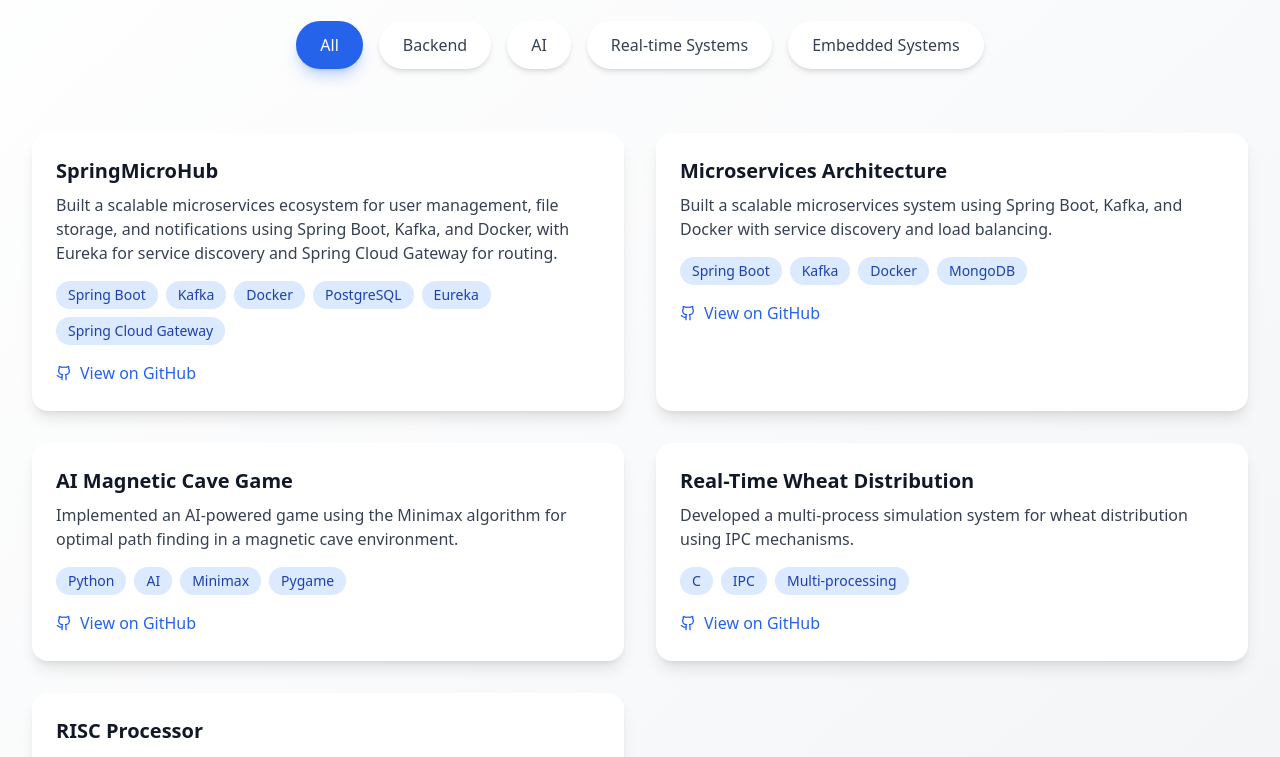
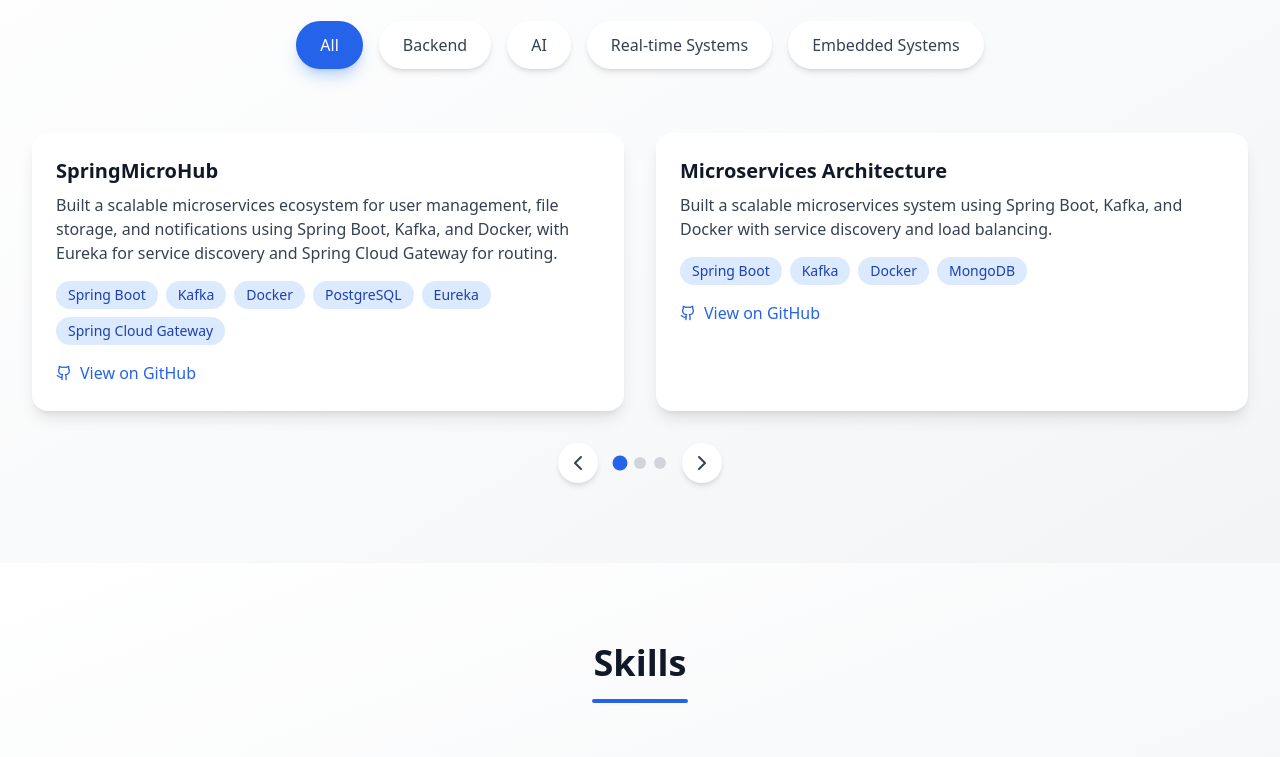
Before and after one commit to Amr-HAlahla/Portfolio, a React (Vite) app: page / in a window 1280 px wide. Shown: the part 2500-3257 px from the top of the page. Built offline with nearby package versions, Linux system fonts and the light colour scheme.

Commit message:
feat: add pagination to Projects section

```diff
--- a/src/components/Projects.tsx
+++ b/src/components/Projects.tsx
@@ -1,5 +1,5 @@
 import { useState } from 'react';
-import { Github } from 'lucide-react';
+import { Github, ChevronLeft, ChevronRight } from 'lucide-react';
 import { Project } from '../types';
 
 const projects: Project[] = [
@@ -42,12 +42,28 @@ const projects: Project[] = [
 
 export default function Projects() {
   const [filter, setFilter] = useState<Project['category'] | 'All'>('All');
+  const [currentPage, setCurrentPage] = useState(0);
+  const projectsPerPage = 2;
 
   const categories: (Project['category'] | 'All')[] = ['All', 'Backend', 'AI', 'Real-time Systems', 'Embedded Systems'];
 
   const filteredProjects = filter === 'All'
     ? projects
     : projects.filter(project => project.category === filter);
+
+  const totalPages = Math.ceil(filteredProjects.length / projectsPerPage);
+  const currentProjects = filteredProjects.slice(
+    currentPage * projectsPerPage,
+    (currentPage + 1) * projectsPerPage
+  );
+
+  const nextPage = () => {
+    setCurrentPage((prev) => (prev + 1) % totalPages);
+  };
+
+  const prevPage = () => {
+    setCurrentPage((prev) => (prev - 1 + totalPages) % totalPages);
+  };
 
   return (
     <section id="projects" className="py-20 bg-gradient-to-br from-white via-gray-50 to-gray-100 dark:from-gray-900 dark:via-gray-800 dark:to-gray-900">
@@ -63,7 +79,10 @@ export default function Projects() {
           {categories.map((category) => (
             <button
               key={category}
-              onClick={() => setFilter(category)}
+              onClick={() => {
+                setFilter(category);
+                setCurrentPage(0);
+              }}
               className={`px-6 py-3 rounded-full transition-all duration-300 transform hover:-translate-y-1 ${filter === category
                   ? 'bg-blue-600 text-white shadow-lg shadow-blue-500/30'
                   : 'bg-white dark:bg-gray-800 text-gray-700 dark:text-gray-300 hover:bg-gray-100 dark:hover:bg-gray-700 shadow-md'
@@ -74,8 +93,9 @@ export default function Projects() {
           ))}
         </div>
 
+        <div className="relative">
           <div className="grid grid-cols-1 md:grid-cols-2 gap-8">
-          {filteredProjects.map((project) => (
+            {currentProjects.map((project) => (
               <div
                 key={project.title}
                 className="group bg-white dark:bg-gray-800 rounded-2xl p-6 shadow-lg hover:shadow-xl transition-all duration-300 transform hover:-translate-y-1"
@@ -108,6 +128,39 @@ export default function Projects() {
               </div>
             ))}
           </div>
+
+          {totalPages > 1 && (
+            <div className="flex justify-center items-center mt-8 gap-4">
+              <button
+                onClick={prevPage}
+                className="p-2 rounded-full bg-white dark:bg-gray-800 shadow-md hover:shadow-lg transition-all duration-300 hover:scale-110"
+                aria-label="Previous page"
+              >
+                <ChevronLeft className="w-6 h-6 text-gray-700 dark:text-gray-300" />
+              </button>
+              <div className="flex gap-2">
+                {Array.from({ length: totalPages }).map((_, index) => (
+                  <button
+                    key={index}
+                    onClick={() => setCurrentPage(index)}
+                    className={`w-3 h-3 rounded-full transition-all duration-300 ${currentPage === index
+                        ? 'bg-blue-600 dark:bg-blue-400 scale-125'
+                        : 'bg-gray-300 dark:bg-gray-600 hover:bg-gray-400 dark:hover:bg-gray-500'
+                      }`}
+                    aria-label={`Go to page ${index + 1}`}
+                  />
+                ))}
+              </div>
+              <button
+                onClick={nextPage}
+                className="p-2 rounded-full bg-white dark:bg-gray-800 shadow-md hover:shadow-lg transition-all duration-300 hover:scale-110"
+                aria-label="Next page"
+              >
+                <ChevronRight className="w-6 h-6 text-gray-700 dark:text-gray-300" />
+              </button>
+            </div>
+          )}
+        </div>
       </div>
     </section>
   );
```
Lines whose indentation alone changed are shown as unchanged.
